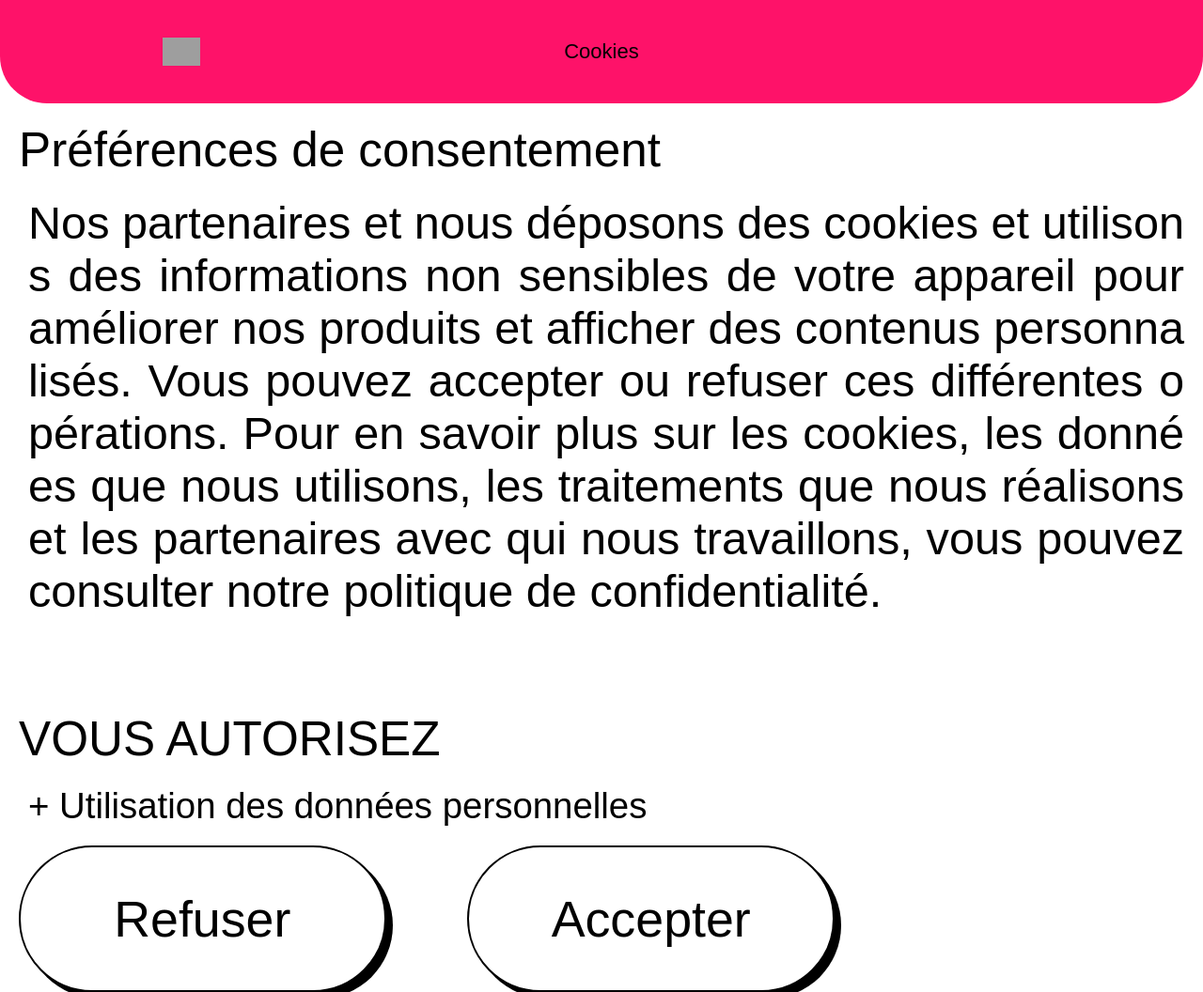
After one commit to D3ller/AMICOS, a PHP site: page /cookie.php in a window 1280 px wide. The commit adds this page. Shown: the whole page at 94% size. Run offline with PHP 8.4, Linux system fonts and the light colour scheme; some web fonts are replaced; grey boxes are pictures that could not be loaded.

Commit message:
cookie natif

```diff
--- a/assets/css/conditions.css
+++ b/assets/css/conditions.css
@@ -28,6 +28,16 @@
     margin-bottom: 20px;
 }
 
+#conditions > h4 {
+    font-family: "Magison", sans-serif;
+    font-weight: 400;
+    font-size: 3vw;
+    margin: 0;
+    margin-top: 20px;
+    margin-bottom: 20px;
+    margin-left: 10px;
+}
+
 #conditions > p {
     font-family: "Quicksand", sans-serif;
     font-weight: 500;
@@ -40,7 +50,38 @@
     margin-left: 10px;
 }
 
-
 #conditions > p:last-of-type {
     margin-bottom: 100px;
 }
+
+.button-cookies{
+    display: flex;
+    width: 70%;
+    justify-content: space-between;
+}
+
+.button-cookies button {
+    width: 45%;
+    background-color: white;
+    outline: none;
+    border: 2px solid black;
+    border-radius: 2000px;
+    padding: 3.5vw;
+    font-family: 'Quicksand', sans-serif;
+    font-size: 4.2vw;
+    box-shadow: 7px 7px 0px #000000;
+    transition: 0.25s ease-in-out all;
+}
+
+.button-cookies button:focus {
+    transform: translate(7px, 7px);
+    box-shadow: none;
+}
+
+.button-cookies button:focus:nth-child(2) {
+    background-color: #b0f6b3;
+}
+
+.button-cookies button:focus:nth-child(1) {
+    background-color: #f6b0b0;
+}
--- /dev/null
+++ b/cookie.php
@@ -0,0 +1,35 @@
+<!DOCTYPE html>
+<html lang="fr">
+<head>
+    <meta charset="UTF-8">
+    <meta http-equiv="X-UA-Compatible" content="IE=edge">
+    <meta name="viewport" content="width=device-width, initial-scale=1.0">
+    <link type='text/css' rel='stylesheet' href='/assets/css/conditions.css'>
+    <link type='text/css' rel='stylesheet' href='/assets/css/header-footer.css'>
+    <title>Cookies</title>
+</head>
+<body>
+
+<?php
+require_once('customnav.php');
+?>
+
+<div id='conditions'>
+
+    <h2>Préférences de consentement</h2>
+
+    <p>Nos partenaires et nous déposons des cookies et utilisons des informations non sensibles de votre appareil pour améliorer nos produits et afficher des contenus personnalisés. Vous pouvez accepter ou refuser ces différentes opérations. Pour en savoir plus sur les cookies, les données que nous utilisons, les traitements que nous réalisons et les partenaires avec qui nous travaillons, vous pouvez consulter notre politique de confidentialité.
+    </p>
+
+    <h2>VOUS AUTORISEZ</h2>
+    <h4>+ Utilisation des données personnelles</h4>
+    <div class="button-cookies">
+        <button>Refuser</button>
+        <button>Accepter</button>
+    </div>
+
+</div>
+
+<?php
+require_once('menu.php');
+?>
--- a/customnav.php
+++ b/customnav.php
@@ -41,6 +41,18 @@ if($_SERVER['PHP_SELF'] == "/profil.php"){
     echo '<p>PDC</p>';
     echo '<div style="opacity: 0; visibility: hide" id="threepoint"></div>';
 
+} elseif($_SERVER['PHP_SELF'] == '/mentions.php') {
+    echo '<nav class="cstm" style="background: #fe1269; margin-bottom: 0; border-bottom-left-radius: 50px; border-bottom-right-radius: 50px;">';
+    echo '<a href="./parametre.php"><div id="backarrow"></div></a>';
+    echo '<p>Mentions légales</p>';
+    echo '<div style="opacity: 0; visibility: hide" id="threepoint"></div>';
+
+} elseif($_SERVER['PHP_SELF'] == '/cookie.php') {
+    echo '<nav class="cstm" style="background: #fe1269; margin-bottom: 0; border-bottom-left-radius: 50px; border-bottom-right-radius: 50px;">';
+    echo '<a href="./parametre.php"><div id="backarrow"></div></a>';
+    echo '<p>Cookies</p>';
+    echo '<div style="opacity: 0; visibility: hide" id="threepoint"></div>';
+
 
 
 } else {
```
Also changed, not shown: mentions.php (+36 -2 lines).
